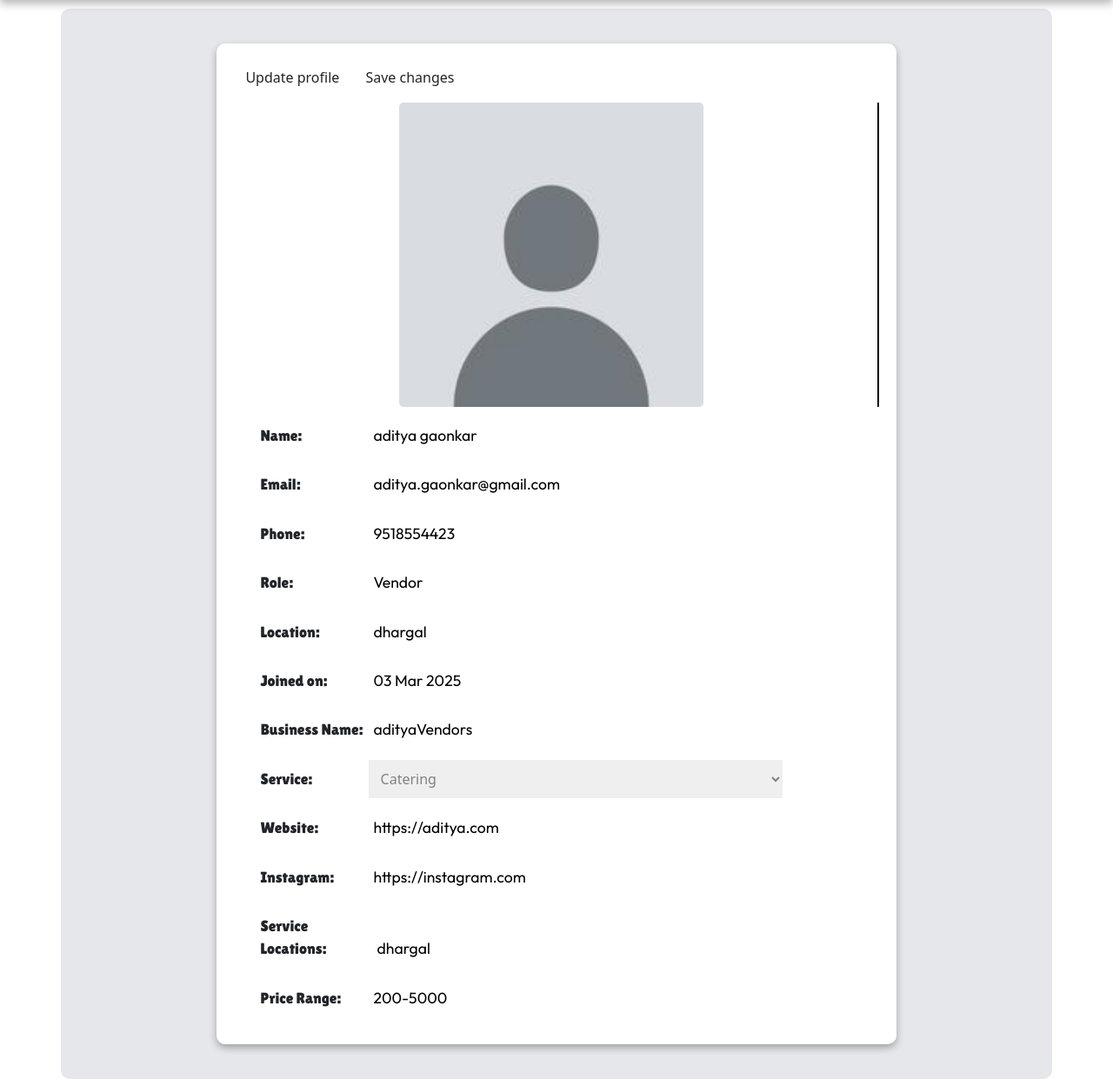
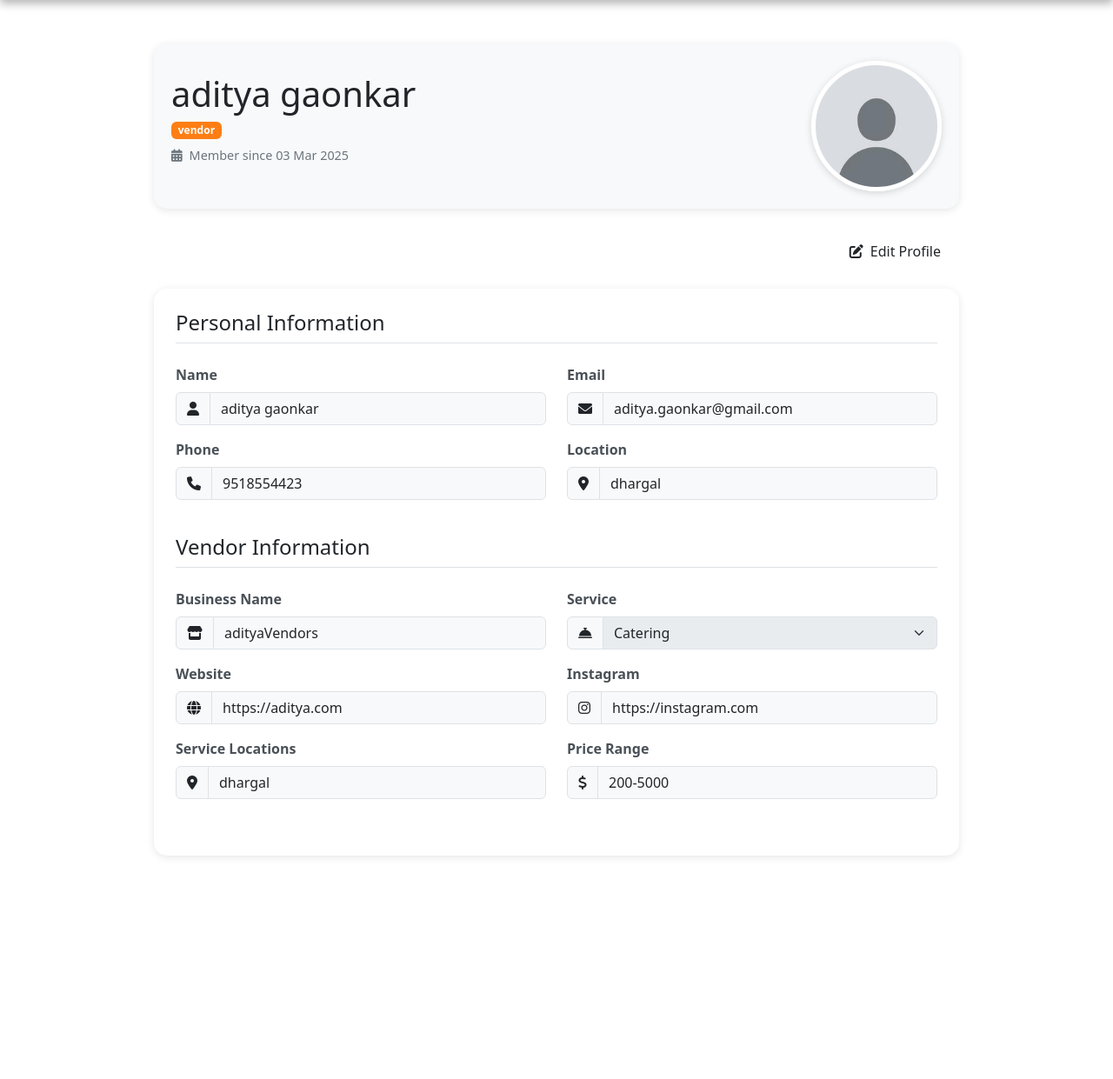
Before and after one commit to venom79/EventManagementSystem, a PHP site: page /pages/profile.php in a window 1280 px wide. Shown: the part 70-1311 px from the top of the page at 87% size. After the commit the page ends 1056 px from the top, so only its background shows below. Run offline with PHP 8.4, Linux system fonts and the light colour scheme; a user stored in the database is signed in; data comes from the database, SQL or seed files in the repository.

Commit message:
updated profile page

```diff
--- a/pages/profile.php
+++ b/pages/profile.php
@@ -90,7 +90,6 @@
     exit;
 }
 
-
 mysqli_close($conn);
 ?>
 
@@ -100,131 +99,211 @@
 <head>
     <meta charset="UTF-8">
     <meta name="viewport" content="width=device-width, initial-scale=1.0">
+    <!-- Bootstrap CSS -->
+    <link href="https://cdn.jsdelivr.net/npm/bootstrap@5.3.0-alpha1/dist/css/bootstrap.min.css" rel="stylesheet">
+    <!-- Font Awesome Icons -->
+    <link rel="stylesheet" href="https://cdnjs.cloudflare.com/ajax/libs/font-awesome/6.0.0/css/all.min.css">
     <link rel="stylesheet" href="../public/styles/style.css">
-    <link rel="stylesheet" href="../public/styles/header.css">
     <link rel="stylesheet" href="../public/styles/profilePage.css">
     <title>Profile - EMS</title>
-    <style>
-
-    </style>
 </head>
 
 <body>
-    <main class="main-box-home">
     <?php include("../components/header.php") ?>
-        <div class="profileContainer container flex-c">
-            <div class="userDetails flex-c">
-                <div class="updateAction">
-                    <button type="button" class="btn pPUpdateBtn" id="updateProfileBtn">Update profile</button>
-                    <button type="button" class="btn saveUpdate" id="saveChangesBtn">Save changes</button>
+
+    <div class="container profile-container">
+        <div class="row justify-content-center">
+            <div class="col-lg-10">
+                <!-- Profile Header -->
+                <div class="profile-header d-flex flex-column flex-md-row align-items-center justify-content-between">
+                    <div class="text-center text-md-start mb-3 mb-md-0">
+                        <h1 class="mb-1"><?= htmlspecialchars($username) ?></h1>
+                        <span class="badge <?= 'badge-' . htmlspecialchars($role) ?> badge-role"><?= htmlspecialchars($role) ?></span>
+
+                        <p class="joined-date mt-2">
+                            <i class="fas fa-calendar-alt me-2"></i>Member since <?= date('d M Y', strtotime($created_at)) ?>
+                        </p>
                     </div>
+                    <div class="text-center">
+                        <img src="<?= htmlspecialchars($profile_picture ?? '../public/images/default-profile.jpg') ?>" alt="Profile Picture" class="profile-picP">
+                    </div>
+                </div>
+
+                <!-- Action Buttons -->
+                <div class="d-flex justify-content-end mb-4">
+                    <button type="button" class="btn btn-update me-2" id="updateProfileBtn">
+                        <i class="fas fa-edit me-2"></i>Edit Profile
+                    </button>
+                    <button type="button" class="btn btn-save" id="saveChangesBtn" style="display: none;">
+                        <i class="fas fa-save me-2"></i>Save Changes
+                    </button>
+                </div>
+
+                <!-- Profile Form -->
+                <div class="profile-form">
                     <form id="profileForm" action="profile.php" method="post">
                         <input type="hidden" name="updateProfile" value="1">
-                    <div class="flex-r">
-                        <div class="userImg">
-                            <img src="<?= htmlspecialchars($profile_picture ?? '../public/images/default-profile.jpg') ?>" alt="ProfilePic">
+
+                        <h4 class="mb-4 pb-2 border-bottom">Personal Information</h4>
+
+                        <div class="row mb-4">
+                            <div class="col-md-6 mb-3">
+                                <label for="name" class="form-label">Name</label>
+                                <div class="input-group">
+                                    <span class="input-group-text"><i class="fas fa-user"></i></span>
+                                    <input type="text" class="form-control" name="name" value="<?= htmlspecialchars($username) ?>" readonly>
                                 </div>
-                        <div class="flex-c">
-                            <div class="detailGroup flex-r">
-                                <label for="name">Name: </label><input type="text" name="name" value="<?= htmlspecialchars($username) ?>" readonly>
                             </div>
-                            <div class="detailGroup flex-r">
-                                <label for="email">Email: </label><input type="email" name="email" value="<?= htmlspecialchars($email) ?>" readonly>
+                            <div class="col-md-6 mb-3">
+                                <label for="email" class="form-label">Email</label>
+                                <div class="input-group">
+                                    <span class="input-group-text"><i class="fas fa-envelope"></i></span>
+                                    <input type="email" class="form-control" name="email" value="<?= htmlspecialchars($email) ?>" readonly>
                                 </div>
-                            <div class="detailGroup flex-r">
-                                <label for="phone">Phone: </label><input type="text" name="phone" value="<?= htmlspecialchars($phone) ?>" readonly>
                             </div>
-                            <div class="detailGroup flex-r">
-                                <label for="role">Role: </label><input type="text" id="roleField" value="<?= ucfirst(htmlspecialchars($role)) ?>" readonly>
+                            <div class="col-md-6 mb-3">
+                                <label for="phone" class="form-label">Phone</label>
+                                <div class="input-group">
+                                    <span class="input-group-text"><i class="fas fa-phone"></i></span>
+                                    <input type="text" class="form-control" name="phone" value="<?= htmlspecialchars($phone) ?>" readonly>
                                 </div>
-                            <div class="detailGroup flex-r">
-                                <label for="location">Location: </label><input type="text" name="location" value="<?= htmlspecialchars($location) ?>" readonly>
                             </div>
-                            <div class="detailGroup flex-r">
-                                <label for="joinedDate">Joined on: </label><input type="text" id="joinedDateField" value="<?= date('d M Y', strtotime($created_at)) ?>" readonly>
+                            <div class="col-md-6 mb-3">
+                                <label for="location" class="form-label">Location</label>
+                                <div class="input-group">
+                                    <span class="input-group-text"><i class="fas fa-map-marker-alt"></i></span>
+                                    <input type="text" class="form-control" name="location" value="<?= htmlspecialchars($location) ?>" readonly>
+                                </div>
+                            </div>
                         </div>
 
                         <?php if ($role === 'organizer'): ?>
-                                <div class="detailGroup flex-r">
-                                    <label for="company_name">Company Name: </label><input type="text" name="company_name" value="<?= htmlspecialchars($extra_details['company_name'] ?? '') ?>" readonly>
+                            <h4 class="mb-4 pb-2 border-bottom">Organizer Information</h4>
+                            <div class="row mb-4">
+                                <div class="col-md-6 mb-3">
+                                    <label for="company_name" class="form-label">Company Name</label>
+                                    <div class="input-group">
+                                        <span class="input-group-text"><i class="fas fa-building"></i></span>
+                                        <input type="text" class="form-control" name="company_name" value="<?= htmlspecialchars($extra_details['company_name'] ?? '') ?>" readonly>
                                     </div>
-                                <div class="detailGroup flex-r">
-                                    <label for="experience">Experience: </label><input type="number" name="experience" value="<?= htmlspecialchars($extra_details['experience'] ?? '') ?>" readonly><span> years</span>
                                 </div>
-                                <div class="detailGroup flex-r">
-                                    <label for="website">Website: </label><input type="text" name="website" value="<?= htmlspecialchars($extra_details['website'] ?? '') ?>" readonly>
+                                <div class="col-md-6 mb-3">
+                                    <label for="experience" class="form-label">Experience (years)</label>
+                                    <div class="input-group">
+                                        <span class="input-group-text"><i class="fas fa-briefcase"></i></span>
+                                        <input type="number" class="form-control" name="experience" value="<?= htmlspecialchars($extra_details['experience'] ?? '') ?>" readonly>
                                     </div>
-                                <div class="detailGroup flex-r">
-                                    <label for="instagram">Instagram: </label><input type="text" name="instagram" value="<?= htmlspecialchars($extra_details['instagram'] ?? '') ?>" readonly>
+                                </div>
+                                <div class="col-md-6 mb-3">
+                                    <label for="website" class="form-label">Website</label>
+                                    <div class="input-group">
+                                        <span class="input-group-text"><i class="fas fa-globe"></i></span>
+                                        <input type="text" class="form-control" name="website" value="<?= htmlspecialchars($extra_details['website'] ?? '') ?>" readonly>
+                                    </div>
+                                </div>
+                                <div class="col-md-6 mb-3">
+                                    <label for="instagram" class="form-label">Instagram</label>
+                                    <div class="input-group">
+                                        <span class="input-group-text"><i class="fab fa-instagram"></i></span>
+                                        <input type="text" class="form-control" name="instagram" value="<?= htmlspecialchars($extra_details['instagram'] ?? '') ?>" readonly>
+                                    </div>
+                                </div>
                             </div>
                         <?php elseif ($role === 'vendor'): ?>
-                                <div class="detailGroup flex-r">
-                                    <label for="business_name">Business Name: </label><input type="text" name="business_name" value="<?= htmlspecialchars($extra_details['business_name'] ?? '') ?>" readonly>
+                            <h4 class="mb-4 pb-2 border-bottom">Vendor Information</h4>
+                            <div class="row mb-4">
+                                <div class="col-md-6 mb-3">
+                                    <label for="business_name" class="form-label">Business Name</label>
+                                    <div class="input-group">
+                                        <span class="input-group-text"><i class="fas fa-store"></i></span>
+                                        <input type="text" class="form-control" name="business_name" value="<?= htmlspecialchars($extra_details['business_name'] ?? '') ?>" readonly>
                                     </div>
-                                <div class="detailGroup flex-r">
-                                    <label for="service">Service: </label>
-                                    <select name="service" disabled>
+                                </div>
+                                <div class="col-md-6 mb-3">
+                                    <label for="service" class="form-label">Service</label>
+                                    <div class="input-group">
+                                        <span class="input-group-text"><i class="fas fa-concierge-bell"></i></span>
+                                        <select class="form-select" name="service" disabled>
                                             <option value="catering" <?= ($extra_details['service'] ?? '') === 'catering' ? 'selected' : '' ?>>Catering</option>
                                             <option value="photography" <?= ($extra_details['service'] ?? '') === 'photography' ? 'selected' : '' ?>>Photography</option>
                                             <option value="decor" <?= ($extra_details['service'] ?? '') === 'decor' ? 'selected' : '' ?>>Decor</option>
                                         </select>
                                     </div>
-                                <div class="detailGroup flex-r">
-                                    <label for="website">Website: </label><input type="text" name="website" value="<?= htmlspecialchars($extra_details['website'] ?? '') ?>" readonly>
                                 </div>
-                                <div class="detailGroup flex-r">
-                                    <label for="instagram">Instagram: </label><input type="text" name="instagram" value="<?= htmlspecialchars($extra_details['instagram'] ?? '') ?>" readonly>
+                                <div class="col-md-6 mb-3">
+                                    <label for="website" class="form-label">Website</label>
+                                    <div class="input-group">
+                                        <span class="input-group-text"><i class="fas fa-globe"></i></span>
+                                        <input type="text" class="form-control" name="website" value="<?= htmlspecialchars($extra_details['website'] ?? '') ?>" readonly>
                                     </div>
-                                <div class="detailGroup flex-r">
-                                    <label for="service_locations">Service Locations: </label>
-                                    <input name="service_locations"  value="<?= htmlspecialchars($extra_details['service_locations'] ?? '') ?>" readonly>
                                 </div>
-                                <div class="detailGroup flex-r">
-                                    <label for="price_range">Price Range: </label><input type="text" name="price_range" value="<?= htmlspecialchars($extra_details['price_range'] ?? '') ?>" readonly>
+                                <div class="col-md-6 mb-3">
+                                    <label for="instagram" class="form-label">Instagram</label>
+                                    <div class="input-group">
+                                        <span class="input-group-text"><i class="fab fa-instagram"></i></span>
+                                        <input type="text" class="form-control" name="instagram" value="<?= htmlspecialchars($extra_details['instagram'] ?? '') ?>" readonly>
+                                    </div>
+                                </div>
+                                <div class="col-md-6 mb-3">
+                                    <label for="service_locations" class="form-label">Service Locations</label>
+                                    <div class="input-group">
+                                        <span class="input-group-text"><i class="fas fa-map-marker-alt"></i></span>
+                                        <input type="text" class="form-control" name="service_locations" value="<?= htmlspecialchars($extra_details['service_locations'] ?? '') ?>" readonly>
+                                    </div>
+                                </div>
+                                <div class="col-md-6 mb-3">
+                                    <label for="price_range" class="form-label">Price Range</label>
+                                    <div class="input-group">
+                                        <span class="input-group-text"><i class="fas fa-dollar-sign"></i></span>
+                                        <input type="text" class="form-control" name="price_range" value="<?= htmlspecialchars($extra_details['price_range'] ?? '') ?>" readonly>
+                                    </div>
+                                </div>
                             </div>
                         <?php endif; ?>
+
+                        <!-- Save Changes Button -->
+                        <div class="d-flex justify-content-end">
+                            <button type="submit" name="updateProfile" class="btn btn-save" id="saveChangesBtn" style="display: none;">
+                                <i class="fas fa-save me-2"></i>Save Changes
+                            </button>
                         </div>
-                    </div>
-                    <button type="submit" id="submitProfileBtn" style="display: none;">Submit</button>
                     </form>
                 </div>
             </div>
-    </main>
+        </div>
+    </div>
 
     <script>
-        document.getElementById("updateProfileBtn").addEventListener("click", function() {
-            // Get all editable inputs, selects, and textareas
-            const inputs = document.querySelectorAll("#profileForm input:not([type=hidden]):not(#roleField):not(#joinedDateField)");
-            const selects = document.querySelectorAll("#profileForm select");
-            const textareas = document.querySelectorAll("#profileForm textarea");
+        document.getElementById('updateProfileBtn').addEventListener('click', function() {
+            // Debug: Log when the button is clicked
+            console.log('Edit Profile Button Clicked');
 
-            // Make input fields editable and add border
-            inputs.forEach(input => {
-                input.removeAttribute("readonly");
-                input.classList.add("editable");
+            // Make form fields editable
+            let inputs = document.querySelectorAll('.form-control');
+            inputs.forEach(function(input) {
+                input.removeAttribute('readonly'); // Remove readonly
+                input.classList.add('editable'); // Add the editable class
             });
 
-            // Make select fields editable
-            selects.forEach(select => {
-                select.removeAttribute("disabled");
-                select.classList.add("editable");
+            // Toggle visibility of save button
+            document.getElementById('saveChangesBtn').style.display = 'inline-block';
+            document.getElementById('updateProfileBtn').style.display = 'none';
+
+            // Debug: Log to check changes
+            console.log('Fields are now editable, Save Changes button is visible');
         });
 
-            // Make textarea fields editable
-            textareas.forEach(textarea => {
-                textarea.removeAttribute("readonly");
-                textarea.classList.add("editable");
+        document.getElementById('saveChangesBtn').addEventListener('click', function() {
+            // Submit the form when the save button is clicked
+            document.getElementById('profileForm').submit();
         });
-
-            // Hide update button and show save button
-            document.getElementById("updateProfileBtn").style.display = "none";
-            document.getElementById("saveChangesBtn").style.display = "block";
-        });
-
-        document.getElementById("saveChangesBtn").addEventListener("click", function() {
-            document.getElementById("profileForm").submit();
+        // Optional: Add custom validation logic on form submission
+        document.getElementById('profileForm').addEventListener('submit', function(event) {
+            // Optionally add custom validation or checks before submitting
+            console.log('Form submitted');
         });
     </script>
+
 </body>
 
 </html>
--- a/public/styles/profilePage.css
+++ b/public/styles/profilePage.css
@@ -1,87 +1,76 @@
-* {
-  margin: 0;
-  padding: 0;
+.profile-container {
+    padding: 40px 0;
 }
-.profileContainer {
-  gap: 10px;
-  padding: 40px 10px;
-  background-color: #e5e7eb;
-  border-radius: 10px;
+
+.profile-header {
+    background-color: #f8f9fa;
+    border-radius: 15px;
+    padding: 20px;
+    margin-bottom: 30px;
+    box-shadow: 0 2px 10px rgba(0, 0, 0, 0.1);
 }
-.userDetails {
-  width: 70%;
-  margin: 0 auto;
-  padding: 20px;
-  border-radius: 10px;
+
+.profile-picP {
+    width: 150px;
+    height: 150px;
+    border-radius: 50%;
+    object-fit: cover;
+    border: 5px solid white;
+    box-shadow: 0 2px 8px rgba(0, 0, 0, 0.15);
+}
+
+.profile-form {
     background-color: white;
-  box-shadow: 0 4px 8px rgba(0, 0, 0, 0.3);
+    border-radius: 15px;
+    padding: 25px;
+    box-shadow: 0 2px 10px rgba(0, 0, 0, 0.1);
 }
-.userImg {
-  border-right: 2px solid black;
-  padding-right: 10px;
+
+.profile-form label {
+    font-weight: 600;
+    color: #495057;
 }
-.userImg img {
-  display: block;
-  height: 350px;
-  margin: 10px auto;
-  border-radius: 5px;
+
+.form-control[readonly] {
+    background-color: #f8f9fa;
+    opacity: 1;
 }
-.userImg form {
-  align-items: center;
+
+.form-control.editable {
+    background-color: #fff;
+    border: 1px solid #80bdff;
+    box-shadow: 0 0 0 0.2rem rgba(0, 123, 255, .25);
 }
-.detailGroup {
-  padding: 0px 30px;
-  align-items: flex-start;
-  gap: 10px;
-}
-.detailGroup label {
-  font-family: "Lilita One", sans-serif;
-  font-weight: 400;
-  padding: 10px 0px;
-  width: 120px;
-  /* border: 2px solid; */
-  font-size: 1.1rem;
-}
-.detailGroup input,
-textarea ,select{
-  font-family: "Outfit", sans-serif;
-  font-size: 1.1rem;
-  border: none;
-  outline: none;
-  padding: 10px;
-  width: 70%;
-}
-.detailGroup span {
-  margin: auto 0px;
-  font-family: "Outfit", sans-serif;
-}
-.smallinput {
-  width: 30px !important;
-}
-.updateAction {
-  align-self: flex-end;
-}
-.pPUpdateBtn {
-  font-size: 14px;
-  background-color: blue;
-  color: white;
-}
-.saveUpdate {
-  font-size: 14px;
-  background-color: green;
+
+.btn-update {
+    background-color: #6c757d;
     color: white;
 }
 
-.editable {
-  border: 2px solid #007bff !important;
-  background-color: #f8f9fa;
+.btn-save {
+    background-color: #28a745;
+    color: white;
 }
-.saveUpdate {
-  display: none;
+
+.badge-role {
+    font-size: 0.9rem;
+    padding: 8px 15px;
+    border-radius: 20px;
 }
-.detailGroup {
-  margin-bottom: 10px;
+
+.badge-organizer {
+    background-color: #17a2b8;
 }
-textarea.editable {
-  min-height: 80px;
+
+.badge-vendor {
+    background-color: #fd7e14;
 }
+
+.badge-client {
+    background-color: #6f42c1;
+}
+
+.joined-date {
+    font-size: 0.9rem;
+    color: #6c757d;
+}
```
Lines whose indentation alone changed are shown as unchanged.
